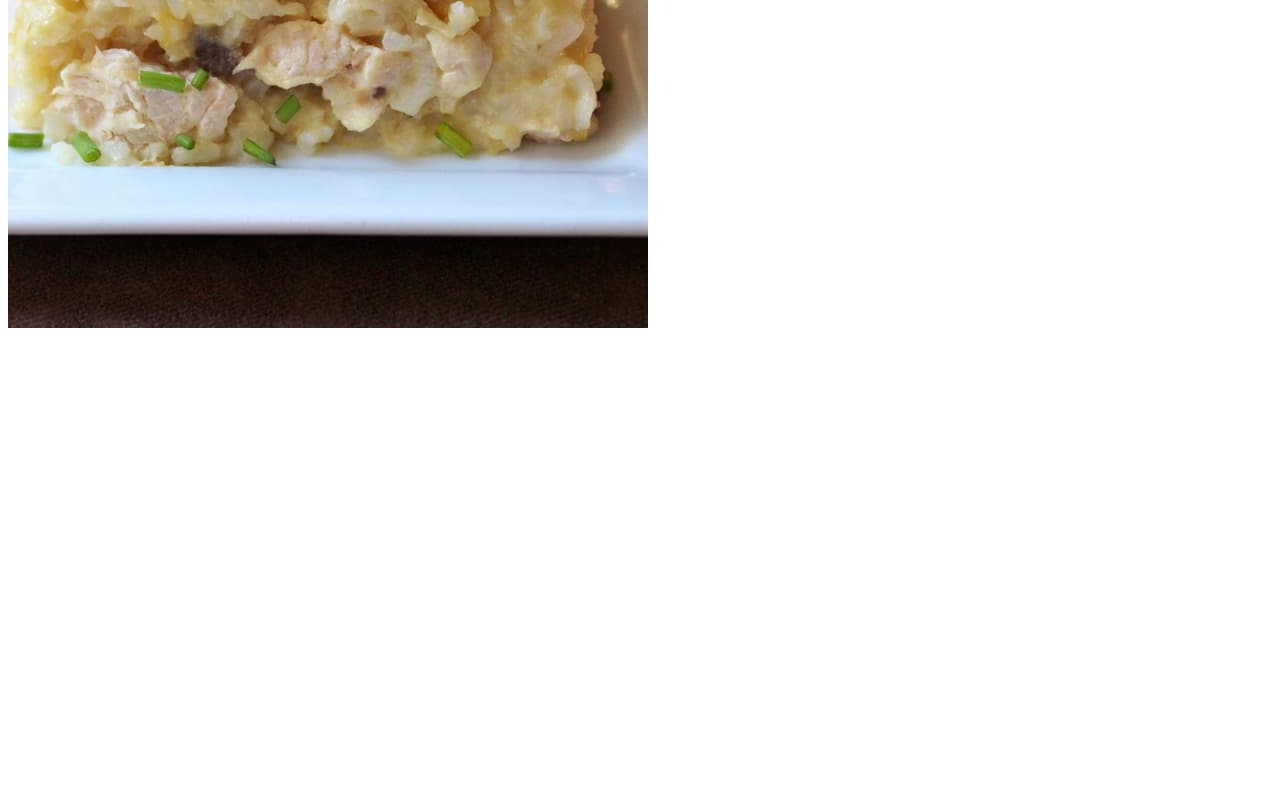
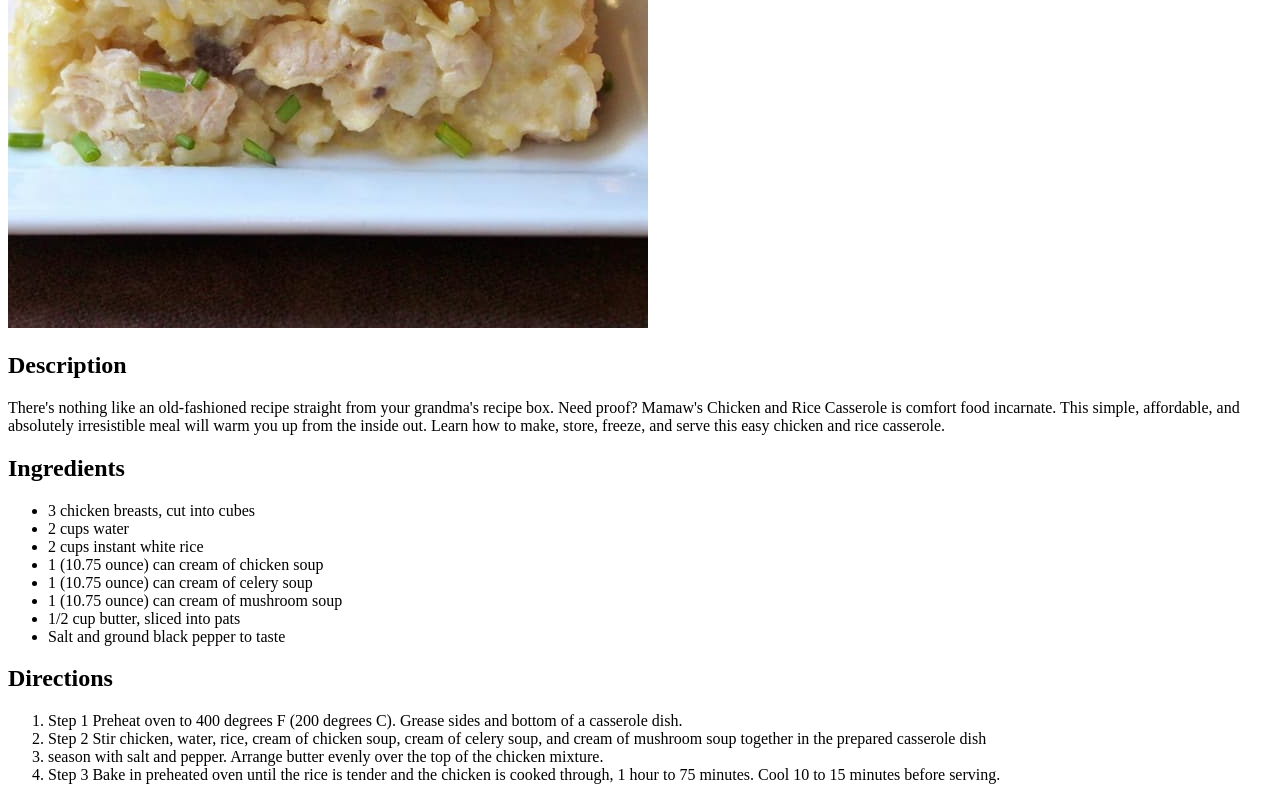
Before and after one commit to JDBruso/odin-recipes, a plain HTML site: page recipes/casserole.html in a window 1280 px wide. Shown: the part 392-1192 px from the top of the page. Before the commit the page ends 800 px from the top, so only its background shows below. Drawn offline with Linux system fonts and the light colour scheme.

```diff
--- a/recipes/casserole.html
+++ b/recipes/casserole.html
@@ -9,7 +9,42 @@
 <body>
     <h1>Mamaw's Chicken and Rice Casserole</h1>
 
+
     <img src="../images/casserole.jpg" alt="Picture of a Casserole">
+    <p><h2>Description</h2></p>
+    <p>There's nothing like an old-fashioned recipe straight from your grandma's recipe box. Need proof? Mamaw's Chicken and Rice Casserole is comfort food incarnate. This simple, affordable, and absolutely irresistible meal will warm you up from the inside out. Learn how to make, store, freeze,
+        and serve this easy chicken and rice casserole.</p>
+
+
+        <h2>Ingredients</h2>
+
+        <ul>
+            <li>3 chicken breasts, cut into cubes</li>
+            <li>2 cups water</li>
+            <li>2 cups instant white rice</li>
+            <li>1 (10.75 ounce) can cream of chicken soup</li>
+            <li>1 (10.75 ounce) can cream of celery soup</li>
+            <li>1 (10.75 ounce) can cream of mushroom soup</li>
+            <li>1/2 cup butter, sliced into pats</li>
+            <li>Salt and ground black pepper to taste</li>
+            </ul>
+
+            <h2>Directions</h2>
+
+            <ol>
+                <li>Step 1
+                Preheat oven to 400 degrees F (200 degrees C). Grease sides and bottom of a casserole dish.</li>
+                <li>
+
+                Step 2
+                Stir chicken, water, rice, cream of chicken soup, cream of celery soup, and cream of mushroom soup together in the prepared casserole dish</li>
+                <li> season with salt and pepper. Arrange butter evenly over the top of the chicken mixture.</li>
+                <li>
+
+                Step 3
+                Bake in preheated oven until the rice is tender and the chicken is cooked through, 1 hour to 75 minutes. Cool 10 to 15 minutes before serving.</li>
+                </ol>
+
 
 </body>
 </html>
```
Also changed, not shown: index.html (+1 -0 lines), recipes/butterchicken.html (added, +57 -0 lines), images/chicken.jpg (added).
